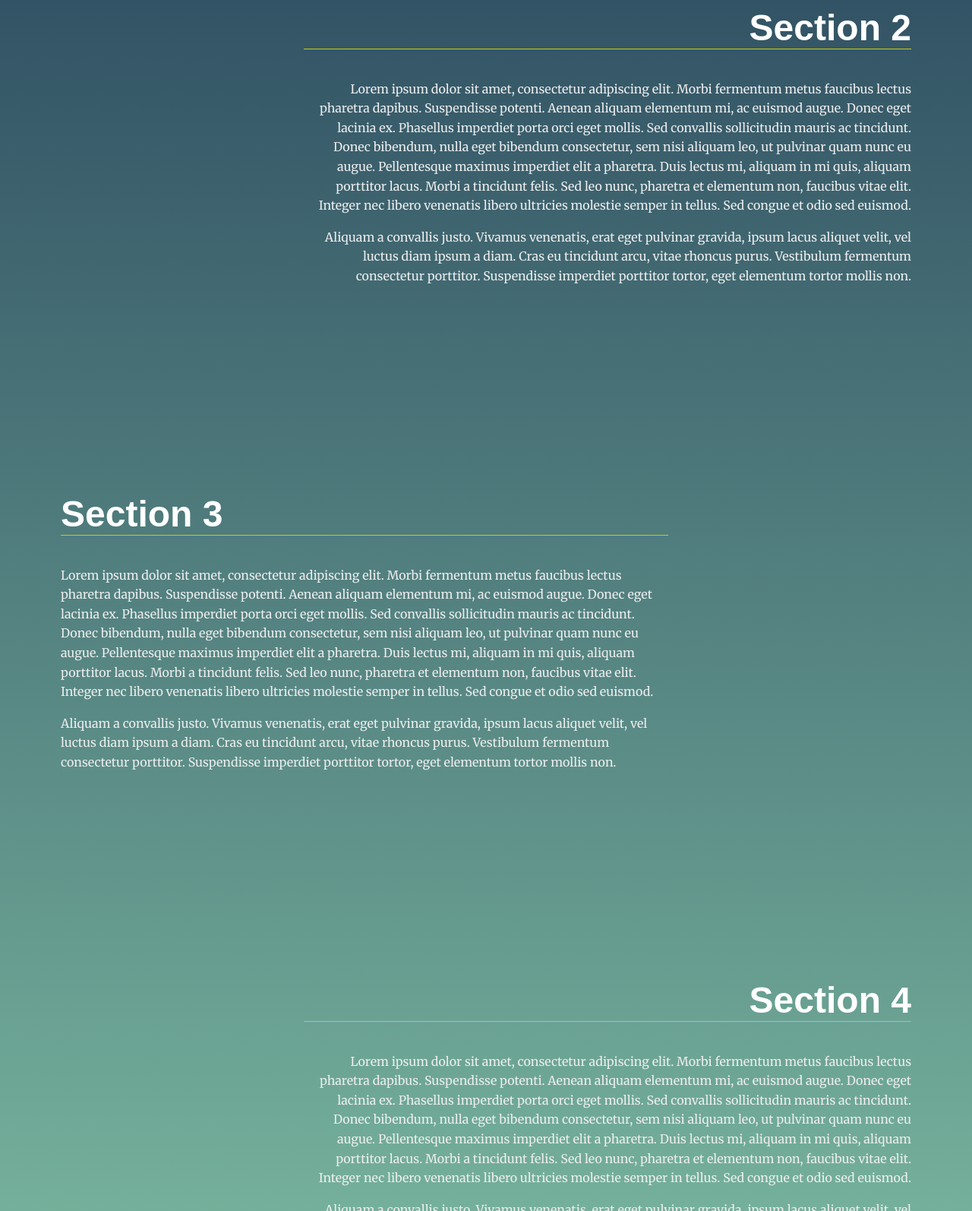
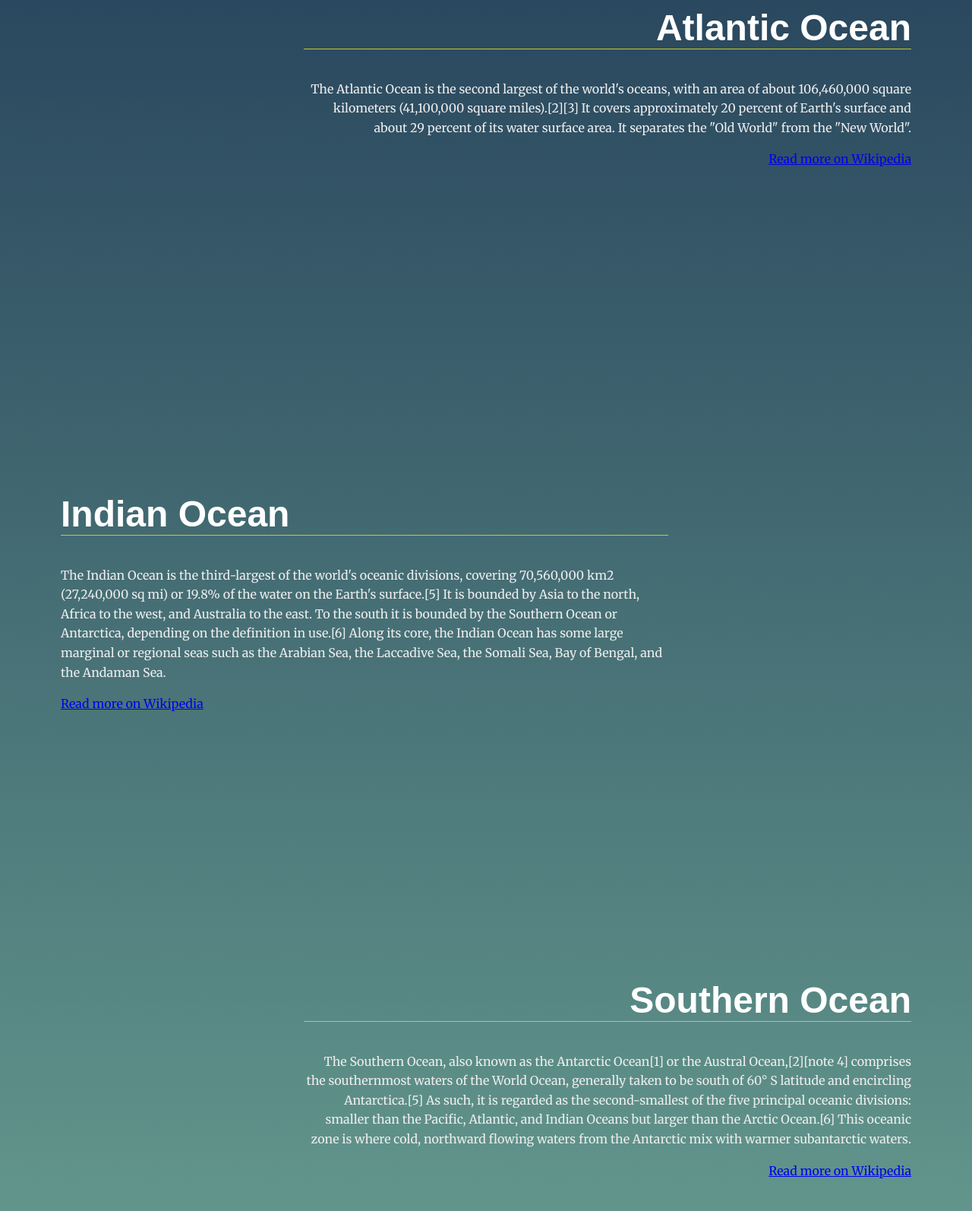
Before and after one commit to LamaAlhirbish/landing-page, a plain HTML site: page index.html in a window 1280 px wide. Shown: the part 1206-2800 px from the top of the page at 76% size. Drawn offline with Linux system fonts and the light colour scheme.

Commit message:
docs: Update text and add one more section

```diff
--- a/index.html
+++ b/index.html
@@ -20,42 +20,50 @@
   </header>
   <main>
     <header class="main__hero">
-      <h1>Landing Page </h1>
+      <h1> Ocean </h1>
     </header>
     <!-- Each Section has an ID (used for the anchor) and
     a data attribute that will populate the li node.
     Adding more sections will automatically populate nav.
     The first section is set to active class by default -->
-    <section id="section1" data-nav="Section 1" class="your-active-class">
+    <section id="Pacific" data-nav="Pacific Ocean" class="your-active-class">
       <div class="landing__container">
-        <h2>Section 1</h2>
-        <p>Lorem ipsum dolor sit amet, consectetur adipiscing elit. Morbi fermentum metus faucibus lectus pharetra dapibus. Suspendisse potenti. Aenean aliquam elementum mi, ac euismod augue. Donec eget lacinia ex. Phasellus imperdiet porta orci eget mollis. Sed convallis sollicitudin mauris ac tincidunt. Donec bibendum, nulla eget bibendum consectetur, sem nisi aliquam leo, ut pulvinar quam nunc eu augue. Pellentesque maximus imperdiet elit a pharetra. Duis lectus mi, aliquam in mi quis, aliquam porttitor lacus. Morbi a tincidunt felis. Sed leo nunc, pharetra et elementum non, faucibus vitae elit. Integer nec libero venenatis libero ultricies molestie semper in tellus. Sed congue et odio sed euismod.</p>
+        <h2>Pacific Ocean</h2>
+        <p>The Pacific Ocean is the largest and deepest of Earth's oceanic divisions. It extends from the Arctic Ocean in the north to the Southern Ocean (or, depending on definition, to Antarctica) in the south and is bounded by the continents of Asia and Australia in the west and the Americas in the east.</p>
 
-        <p>Aliquam a convallis justo. Vivamus venenatis, erat eget pulvinar gravida, ipsum lacus aliquet velit, vel luctus diam ipsum a diam. Cras eu tincidunt arcu, vitae rhoncus purus. Vestibulum fermentum consectetur porttitor. Suspendisse imperdiet porttitor tortor, eget elementum tortor mollis non.</p>
+        <p><a href="https://en.wikipedia.org/wiki/Pacific_Ocean" target="_blank">Read more on Wikipedia</a></p>
       </div>
     </section>
-    <section id="section2" data-nav="Section 2">
+    <section id="Atlantic" data-nav="Atlantic Ocean">
       <div class="landing__container">
-        <h2>Section 2</h2>
-        <p>Lorem ipsum dolor sit amet, consectetur adipiscing elit. Morbi fermentum metus faucibus lectus pharetra dapibus. Suspendisse potenti. Aenean aliquam elementum mi, ac euismod augue. Donec eget lacinia ex. Phasellus imperdiet porta orci eget mollis. Sed convallis sollicitudin mauris ac tincidunt. Donec bibendum, nulla eget bibendum consectetur, sem nisi aliquam leo, ut pulvinar quam nunc eu augue. Pellentesque maximus imperdiet elit a pharetra. Duis lectus mi, aliquam in mi quis, aliquam porttitor lacus. Morbi a tincidunt felis. Sed leo nunc, pharetra et elementum non, faucibus vitae elit. Integer nec libero venenatis libero ultricies molestie semper in tellus. Sed congue et odio sed euismod.</p>
+        <h2>Atlantic Ocean</h2>
+        <p>The Atlantic Ocean is the second largest of the world's oceans, with an area of about 106,460,000 square kilometers (41,100,000 square miles).[2][3] It covers approximately 20 percent of Earth's surface and about 29 percent of its water surface area. It separates the "Old World" from the "New World".</p>
 
-        <p>Aliquam a convallis justo. Vivamus venenatis, erat eget pulvinar gravida, ipsum lacus aliquet velit, vel luctus diam ipsum a diam. Cras eu tincidunt arcu, vitae rhoncus purus. Vestibulum fermentum consectetur porttitor. Suspendisse imperdiet porttitor tortor, eget elementum tortor mollis non.</p>
+        <p><a href="https://en.wikipedia.org/wiki/Atlantic_Ocean" target="_blank">Read more on Wikipedia</a></p>
       </div>
     </section>
-    <section id="section3" data-nav="Section 3">
+    <section id="Indian" data-nav="Indian Ocean">
       <div class="landing__container">
-        <h2>Section 3</h2>
-        <p>Lorem ipsum dolor sit amet, consectetur adipiscing elit. Morbi fermentum metus faucibus lectus pharetra dapibus. Suspendisse potenti. Aenean aliquam elementum mi, ac euismod augue. Donec eget lacinia ex. Phasellus imperdiet porta orci eget mollis. Sed convallis sollicitudin mauris ac tincidunt. Donec bibendum, nulla eget bibendum consectetur, sem nisi aliquam leo, ut pulvinar quam nunc eu augue. Pellentesque maximus imperdiet elit a pharetra. Duis lectus mi, aliquam in mi quis, aliquam porttitor lacus. Morbi a tincidunt felis. Sed leo nunc, pharetra et elementum non, faucibus vitae elit. Integer nec libero venenatis libero ultricies molestie semper in tellus. Sed congue et odio sed euismod.</p>
+        <h2>Indian Ocean</h2>
+        <p>The Indian Ocean is the third-largest of the world's oceanic divisions, covering 70,560,000 km2 (27,240,000 sq mi) or 19.8% of the water on the Earth's surface.[5] It is bounded by Asia to the north, Africa to the west, and Australia to the east. To the south it is bounded by the Southern Ocean or Antarctica, depending on the definition in use.[6] Along its core, the Indian Ocean has some large marginal or regional seas such as the Arabian Sea, the Laccadive Sea, the Somali Sea, Bay of Bengal, and the Andaman Sea.</p>
 
-        <p>Aliquam a convallis justo. Vivamus venenatis, erat eget pulvinar gravida, ipsum lacus aliquet velit, vel luctus diam ipsum a diam. Cras eu tincidunt arcu, vitae rhoncus purus. Vestibulum fermentum consectetur porttitor. Suspendisse imperdiet porttitor tortor, eget elementum tortor mollis non.</p>
+        <p><a href="https://en.wikipedia.org/wiki/Indian_Ocean" target="_blank">Read more on Wikipedia</a></p>
       </div>
     </section>
-    <section id="section4" data-nav="section 4">
+    <section id="Southern" data-nav="Southern Ocean">
       <div class="landing__container">
-        <h2>Section 4</h2>
-        <p>Lorem ipsum dolor sit amet, consectetur adipiscing elit. Morbi fermentum metus faucibus lectus pharetra dapibus. Suspendisse potenti. Aenean aliquam elementum mi, ac euismod augue. Donec eget lacinia ex. Phasellus imperdiet porta orci eget mollis. Sed convallis sollicitudin mauris ac tincidunt. Donec bibendum, nulla eget bibendum consectetur, sem nisi aliquam leo, ut pulvinar quam nunc eu augue. Pellentesque maximus imperdiet elit a pharetra. Duis lectus mi, aliquam in mi quis, aliquam porttitor lacus. Morbi a tincidunt felis. Sed leo nunc, pharetra et elementum non, faucibus vitae elit. Integer nec libero venenatis libero ultricies molestie semper in tellus. Sed congue et odio sed euismod.</p>
+        <h2>Southern Ocean</h2>
+        <p>The Southern Ocean, also known as the Antarctic Ocean[1] or the Austral Ocean,[2][note 4] comprises the southernmost waters of the World Ocean, generally taken to be south of 60° S latitude and encircling Antarctica.[5] As such, it is regarded as the second-smallest of the five principal oceanic divisions: smaller than the Pacific, Atlantic, and Indian Oceans but larger than the Arctic Ocean.[6] This oceanic zone is where cold, northward flowing waters from the Antarctic mix with warmer subantarctic waters.</p>
 
-        <p>Aliquam a convallis justo. Vivamus venenatis, erat eget pulvinar gravida, ipsum lacus aliquet velit, vel luctus diam ipsum a diam. Cras eu tincidunt arcu, vitae rhoncus purus. Vestibulum fermentum consectetur porttitor. Suspendisse imperdiet porttitor tortor, eget elementum tortor mollis non.</p>
+        <p><a href="https://en.wikipedia.org/wiki/Southern_Ocean" target="_blank">Read more on Wikipedia</a></p>
+      </div>
+    </section>
+    <section id="Arctic" data-nav="Arctic Ocean">
+      <div class="landing__container">
+        <h2>Arctic Ocean</h2>
+        <p>The Arctic Ocean is the smallest and shallowest of the world's five major oceans.[1] It is also known as the coldest of all the oceans. The International Hydrographic Organization (IHO) recognizes it as an ocean, although some oceanographers call it the Arctic Sea. It is sometimes classified as an estuary of the Atlantic Ocean,[2][3] and it is also seen as the northernmost part of the all-encompassing World Ocean.</p>
+
+        <p><a href="https://en.wikipedia.org/wiki/Arctic_Ocean" target="_blank">Read more on Wikipedia</a></p>
       </div>
     </section>
   </main>
```
